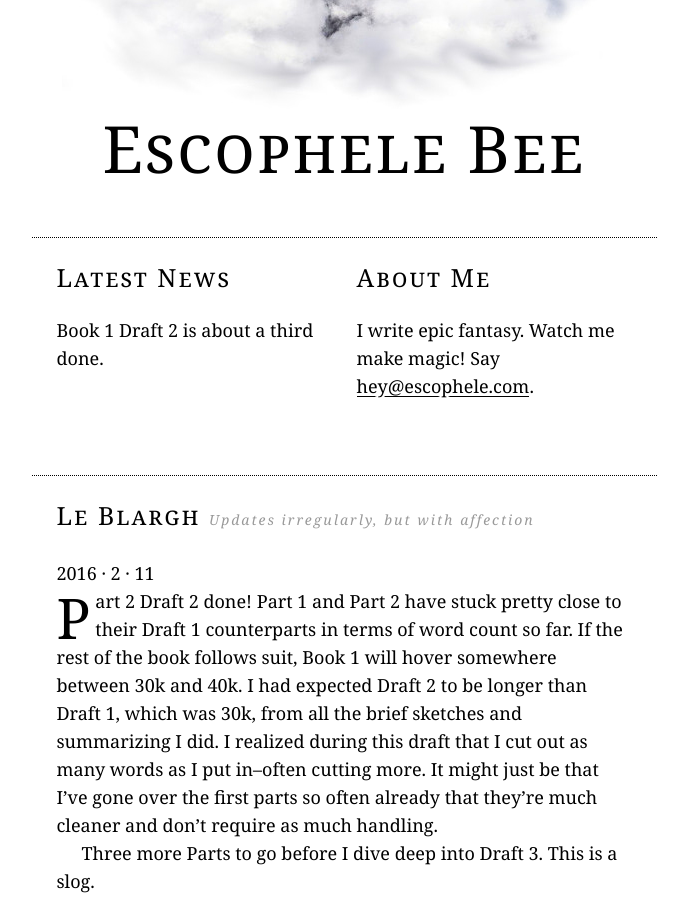
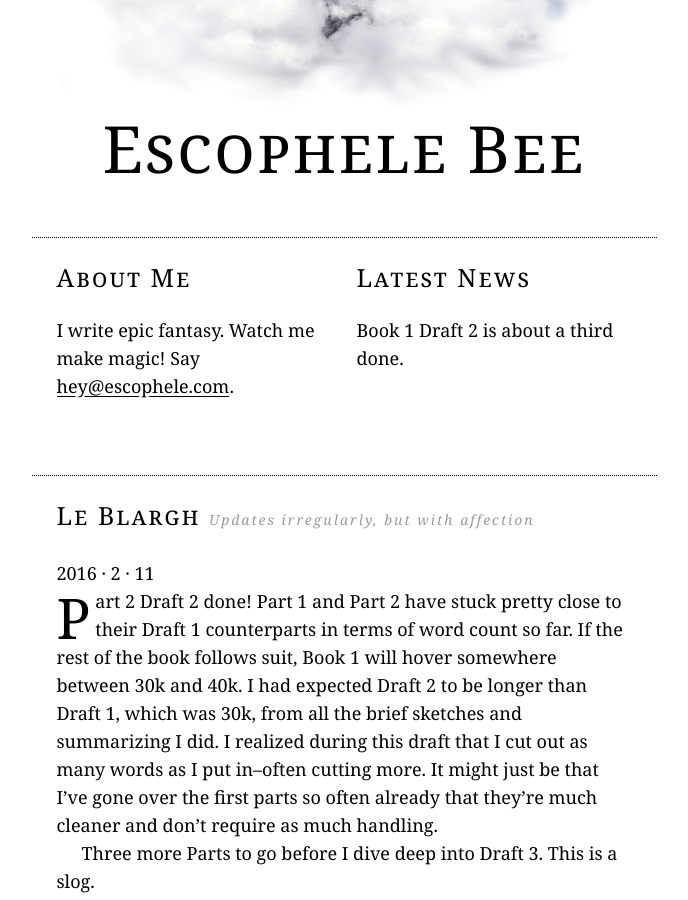
Before and after one commit to escophele/escophele, a Jekyll site: the page built from index.html, in a window 1280 px wide and 900 px high, scrolled down 371 px. Shown: the whole window, without its empty margins (296-984 px from the left). Built offline with Jekyll 4.4.1, drawn with Linux system fonts in a browser that asks for light colours; comment, search, counter and statistics services are not loaded; some of the changed lines change nothing that is shown.

Commit message:
switch about and news

```diff
--- a/_layouts/default.html
+++ b/_layouts/default.html
@@ -25,14 +25,14 @@
         <h1>Escophele&nbsp;Bee</h1>
       </div>
 
+      <div class="column about">
+        <h1>About Me</h1>
+        <p>I write epic fantasy. Watch me make magic! Say <a href="mailto:hey@escophele.com">hey@escophele.com</a>.</p>
+      </div>
+
       <div class="column news">
         <h1>Latest News</h1>
         <p>Book 1 Draft 2 is about a third done.</p>
-      </div>
-
-      <div class="column about">
-        <h1>About Me</h1>
-        <p>I write epic fantasy. Watch me make magic! Say <a href="mailto:hey@escophele.com">hey@escophele.com</a>.</p>
       </div>
 
       <div class="column blargh">
```
Also changed, not shown: 2 other files.
